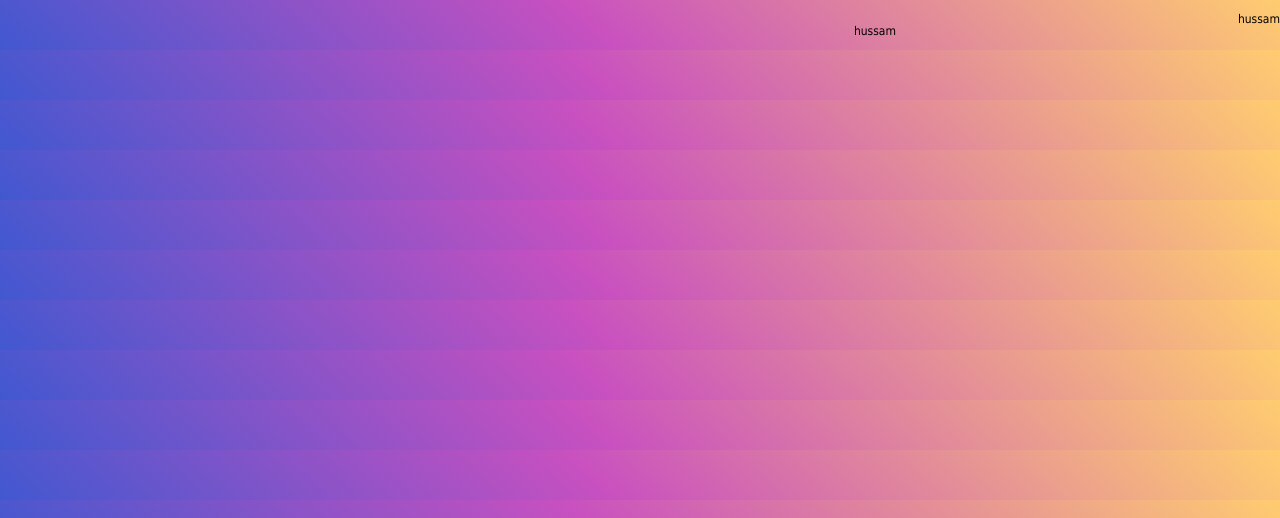
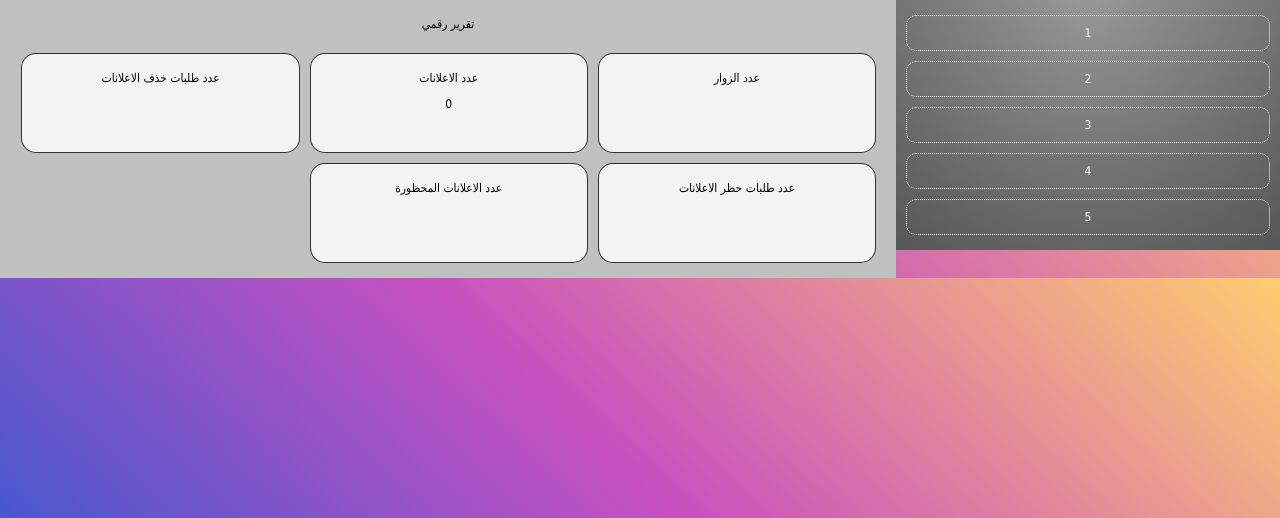
Before and after one commit to hus7sam/w, a PHP site: page /control.php in a window 1280 px wide. Shown: the top 518 px of the page. Run offline with PHP 8.4, Linux system fonts and the light colour scheme; data that the repository does not hold is empty.

Commit message:
control page

```diff
--- a/control.php
+++ b/control.php
@@ -17,13 +17,54 @@ include "fun.php";
     <title>تحكم</title>
 </head>
 <body>
+<?php //include "header.php"; ?>
 
-<div class="section">
-    <p> hussam</p>
+<div class="control_right_side">
+
+    <div class="div_right_side">
+        <h3> تقرير رقمي </h3>
+        <div class="grid-control_container">
+            <div class="grid-control_item">
+                <h3> عدد الزوار </h3>
+
+            </div>
+
+            <div class="grid-control_item">
+                <h3> عدد الاعلانات </h3>
+                <?php echo Number_item() ;?>
+            </div>
+
+            <div class="grid-control_item">
+                <h3>عدد طلبات خذف الاعلانات  </h3>
+
+            </div>
+
+            <div class="grid-control_item">
+                <h3> عدد طلبات حظر الاعلانات </h3>
+
+            </div>
+
+            <div class="grid-control_item">
+                <h3> عدد الاعلانات المحظورة </h3>
+
+            </div>
+
+        </div>
+    </div>
+
 </div>
 
-<div class="side">
-    <p> hussam</p>
+<div class="control_left_side">
+
+   <div class="div_left_side">
+
+       <a class="control_list" href="#" title="#">1</a>
+       <a class="control_list" href="#" title="#">2</a>
+       <a class="control_list" href="#" title="#">3</a>
+       <a class="control_list" href="#" title="#">4</a>
+       <a class="control_list" href="#" title="#">5</a>
+   </div>
+
 </div>
 </body>
 </html>
--- a/css/style.css
+++ b/css/style.css
@@ -404,13 +404,64 @@ hr
 /*    background-image: linear-gradient(to right, #fa709a 0%, #fee140 100%);*/
 /*    background-image: linear-gradient(120deg, #89f7fe 0%, #66a6ff 100%);*/
 /*}*/
-.section
+
+.control_right_side
 {
     float: left;
     width: 70%;
     margin: 0px auto;    padding: 0px 0px;
 }
 
+.div_right_side
+{
+    display: inline-block;
+    margin: 0px auto;    padding: 5px 10px;
+    width: 100%;
+    background-color: #c0c0c0 ;
+    color: black; text-align: center;
+}
+
+.grid-control_container
+{
+    display: grid;
+    grid-gap: 10px ;
+    grid-template-columns: 32.5% 32.5% 32.5%;
+    /*background-color: #2196F3;*/
+    padding: 10px;
+}
+.grid-control_item
+{
+    background-color: rgba(255, 255, 255, 0.8);
+    border: 1px solid rgba(0, 0, 0, 0.8); border-radius: 15px;
+    padding: 5px 5px; margin: 0px  0px;
+     height: 100px;
+    text-align: center;
+}
+
+.control_left_side
+{
+    float: right;display: block;
+    width: 30%;
+    max-width: 30%;
+    margin: 0px auto;    padding: 0px 0px;
+}
+
+.div_left_side
+{
+    display: block;
+    margin: 0px auto;    padding: 5px 10px;
+    width: 100%;
+    background: linear-gradient(to bottom, rgba(255,255,255,0.15) 0%, rgba(0,0,0,0.15) 100%), radial-gradient(at top center, rgba(255,255,255,0.40) 0%, rgba(0,0,0,0.40) 120%) #989898;
+    background-blend-mode: multiply,multiply;
+    color: snow; text-align: center;
+}
+.control_list
+{
+    display: block;
+    margin: 10px auto;     padding: 10px 10px;
+    text-align: center; color: snow; text-decoration: none;
+    border-radius: 10px; border: 1px dotted snow;
+}
 
 .link_item
 {
@@ -797,7 +848,8 @@ display: inline-block;
 .img_item_icon
 {
     width:  15px; height: 15px;
-    margin: 0px 0px;     padding:0px 0px;
+    margin: 0px auto;     padding:0px 0px;
+    text-align: center;
 }
 
 
--- a/fun.php
+++ b/fun.php
@@ -122,44 +122,30 @@ function insert_Communication ($id){
 
 }
 
-?>
 
 
+//NumberVisitors();
+function Number_item (){
 
+    try
+    {
 
+        include ("Connection.php");
+        $conn = new PDO("mysql:host=$dbhost;dbname=$dbname", $dbusername, $dbpassword,$options);
+        $sql = "select *
+            from item
+            order by id DESC ";
+        $stmt = $conn->prepare($sql);
+        $stmt->execute();
+        $Rows_item = $stmt->fetchAll(PDO::FETCH_ASSOC);
+        $COUNTVisitors=count($Rows_item);
 
+    }catch (PDOException $error)
+    {
+        $messgage=$error->getMessage() ;
+        return $messgage;
+    }
+ return $COUNTVisitors;
+}
 
-
-
-
-
-
-
-
-
-
-
-
-
-
-
-
-<!--<!doctype html>-->
-<!--<html lang="en">-->
-<!--<head>-->
-<!---->
-<!--</head>-->
-<!--<body>-->
-<!---->
-<!---->
-<!--    <form>-->
-<!---->
-<!--        <select>-->
-<!--            --><?php //  for ($i=0;$i<$arrlength;$i++)  {?>
-<!--            <option value="--><?php // echo $list_cits[$i];   ?><!--">--><?php //echo $list_cits[$i] ;  ?><!-- </option>-->
-<!--            --><?php //  } ?>
-<!--        </select>-->
-<!-- </php>-->
-<!--    </form>-->
-<!--</body>-->
-<!--</html>-->
+?>
--- a/index.php
+++ b/index.php
@@ -141,7 +141,7 @@ if(isset($_POST["Description_F"])){
 </div>
 
 <div id="C10" class="head_3">
-    <h1 class="h1">   نموذج تسجيل عنصر</h1>
+    <h1 class="h1">   نموذج تسجيل إعلان</h1>
     <div class="box_form">
         <form  class="form_insert" action="index.php" method="post">
 
```
Also changed, not shown: display.php (+4 -4 lines).
